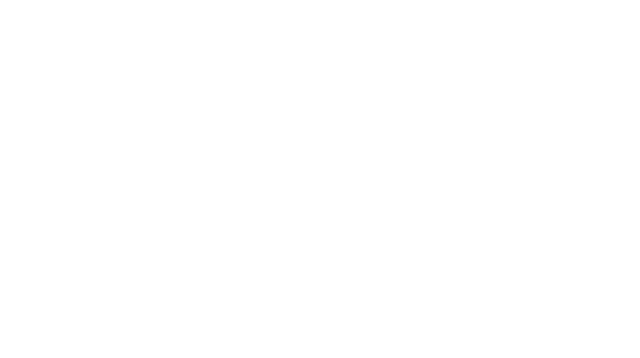
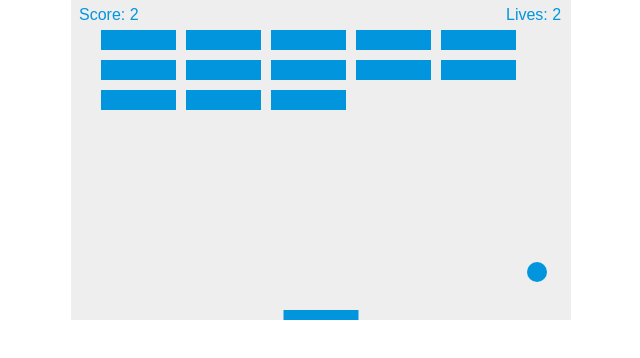
Before and after one commit to johnnyyork13/JSCanvas, a plain HTML site: page index.html in a window 1280 px wide. Shown: the whole page, without its empty margins (319-959 px from the left). Drawn offline with Linux system fonts and the light colour scheme.

Commit message:
finished canvas tut

```diff
--- a/index.html
+++ b/index.html
@@ -8,6 +8,7 @@
     <title>Document</title>
 </head>
 <body>
+    <canvas id="myCanvas" width="500" height="320"></canvas>
 
     <script src="index.js"></script>
 </body>
--- a/index.js
+++ b/index.js
@@ -0,0 +1,173 @@
+const canvas = document.getElementById('myCanvas');
+const ctx = canvas.getContext('2d');
+
+let x = canvas.width / 2;
+let y = canvas.height - 30;
+let dx = 2;
+let dy = -2;
+const ballRadius = 10;
+
+//paddle variablse
+const paddleHeight = 10;
+const paddleWidth = 75;
+let paddleX = (canvas.width - paddleWidth) / 2;
+let rightPressed = false;
+let leftPressed = false;
+
+//brick variables
+const brickRowCount = 3;
+const brickColumnCount = 5;
+const brickWidth = 75;
+const brickHeight = 20;
+const brickPadding = 10;
+const brickOffsetTop = 30;
+const brickOffsetLeft = 30;
+
+//score
+let score = 0;
+let lives = 3;
+
+const bricks = [];
+for (let c = 0; c < brickColumnCount; c++) {
+    bricks[c] = [];
+    for (let r = 0; r < brickRowCount; r++) {
+        bricks[c][r] = {x: 0, y: 0, status: 1};
+    }
+}
+
+function drawLives(){
+    ctx.font = '16px Arial';
+    ctx.fillStyle = '#0095DD';
+    ctx.fillText(`Lives: ${lives}`, canvas.width - 65, 20);
+}
+
+function drawScore(){
+    ctx.font = '16px Arial';
+    ctx.fillStyle = '#0095DD';
+    ctx.fillText(`Score: ${score}`, 8, 20);
+}
+
+function collisionDetection() {
+    for (let c = 0; c < brickColumnCount; c++) {
+        for (let r = 0; r < brickRowCount; r++) {
+            const b = bricks[c][r];
+            if (b.status === 1) {
+                if (x > b.x && x < b.x + brickWidth && y > b.y && y < b.y + brickHeight) {
+                    dy = -dy;
+                    b.status = 0;
+                    score++;
+                    if (score === brickColumnCount * brickRowCount) {
+                        alert('You Win!');
+                        document.location.reload();
+                    }
+                }
+            }
+
+        }
+    }
+}
+
+function drawBricks(){
+    for (let c = 0; c < brickColumnCount; c++) {
+        for (let r = 0; r < brickRowCount; r++) {
+            if (bricks[c][r].status === 1) {
+                const brickX = c * (brickWidth + brickPadding) + brickOffsetLeft;
+                const brickY = r * (brickHeight + brickPadding) + brickOffsetTop;
+                bricks[c][r].x = brickX;
+                bricks[c][r].y = brickY;
+                ctx.beginPath();
+                ctx.rect(brickX,brickY,brickWidth, brickHeight);
+                ctx.fillStyle = '#0095DD';
+                ctx.fill();
+                ctx.closePath();
+            }
+        }
+    }
+}
+
+function draw(){
+    ctx.clearRect(0, 0, canvas.width, canvas.height);
+    drawBall();
+    drawScore();
+    drawLives();
+    drawPaddle();
+    drawBricks();
+    collisionDetection();
+    x += dx;
+    y += dy;
+
+    if (x + dx > canvas.width - ballRadius|| x + dx < ballRadius) {
+        dx = -dx;
+    }
+
+    if (y + dy < ballRadius) {
+        dy = -dy;
+    } else if (y + dy > canvas.height - ballRadius) {
+        if (x > paddleX && x < paddleX + paddleWidth) {
+            dy = -dy;
+        } else {
+            lives--;
+            if (!lives) {
+                alert('Gameover!');
+                document.location.reload();
+            } else {
+                x = canvas.width / 2;
+                y = canvas.height / 2;
+                dx = 2;
+                dy = -2;
+                paddleX = (canvas.width - paddleWidth) / 2;
+            }
+        }
+    }
+
+    if (rightPressed) {
+        paddleX = Math.min(paddleX + 7, canvas.width - paddleWidth);
+    } else if (leftPressed) {
+        paddleX = Math.max(paddleX - 7, 0);
+    }
+    requestAnimationFrame(draw);
+}
+
+function drawBall(){
+ctx.beginPath();
+    ctx.arc(x,y,ballRadius,0,Math.PI * 2);
+    ctx.fillStyle = '#0095DD';
+    ctx.fill();
+    ctx.closePath();
+}
+
+function drawPaddle() {
+    ctx.beginPath();
+    ctx.rect(paddleX, canvas.height - paddleHeight, paddleWidth, paddleHeight);
+    ctx.fillStyle = '#0095DD';
+    ctx.fill();
+    ctx.closePath();
+}
+
+function keyDownHandler(e){
+    if (e.key === 'Right' || e.key === 'ArrowRight') {
+        rightPressed = true;
+    } else if (e.key === 'Left' || e.key === 'ArrowLeft') {
+        leftPressed = true;
+    }
+}
+
+function keyUpHandler(e){
+    if (e.key === 'Right' || e.key === 'ArrowRight') {
+        rightPressed = false;
+    } else if (e.key === 'Left' || e.key === 'ArrowLeft') {
+        leftPressed = false;
+    }
+}
+
+function mouseMoveHandler(e){
+    const relativeX = e.clientX - canvas.offsetLeft;
+    if (relativeX > 0 && relativeX - canvas.width) {
+        paddleX = relativeX - paddleWidth / 2;
+    }
+}
+
+document.addEventListener('keydown', keyDownHandler, false);
+document.addEventListener('keyup', keyUpHandler, false);
+document.addEventListener('mousemove', mouseMoveHandler, false);
+draw();
--- a/style.css
+++ b/style.css
@@ -0,0 +1,10 @@
+* {
+    padding: 0;
+    margin: 0;
+}
+
+canvas {
+    background: #eee;
+    display: block;
+    margin: 0 auto;
+}
```
